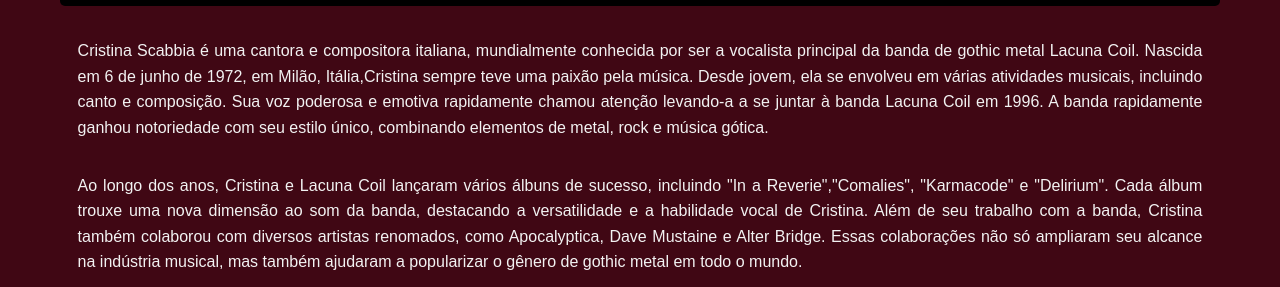
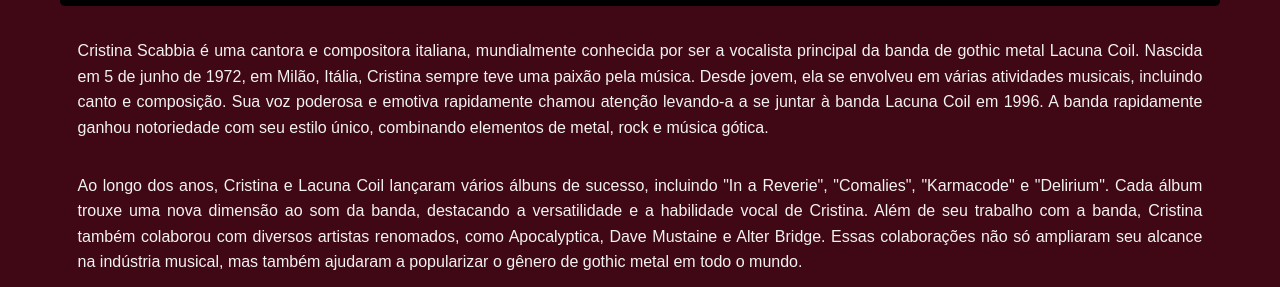
Before and after one commit to SimonePenido/cristina_scabbia_fan, a plain HTML site: page index.html in a window 1280 px wide. Shown: the part 665-952 px from the top of the page. Drawn offline with Linux system fonts and the light colour scheme.

Commit message:
Atualizar o index.html

```diff
--- a/index.html
+++ b/index.html
@@ -29,12 +29,12 @@
             <div class="container">
                 <h2>Sobre Cristina</h2>
                 <p>
-                    Cristina Scabbia é uma cantora e compositora italiana, mundialmente conhecida por ser a vocalista principal da banda de gothic metal Lacuna Coil. Nascida em 6 de junho de 1972, em Milão, Itália,Cristina sempre teve uma paixão pela música. Desde jovem, ela se envolveu em várias atividades
+                    Cristina Scabbia é uma cantora e compositora italiana, mundialmente conhecida por ser a vocalista principal da banda de gothic metal Lacuna Coil. Nascida em 5 de junho de 1972, em Milão, Itália, Cristina sempre teve uma paixão pela música. Desde jovem, ela se envolveu em várias atividades
 musicais, incluindo canto e composição. Sua voz poderosa e emotiva rapidamente chamou atenção levando-a a se juntar à banda Lacuna Coil em 1996. A banda rapidamente ganhou notoriedade com seu estilo único, combinando elementos de metal, rock e música gótica.
                 </p>
 
                 <p>
-                    Ao longo dos anos, Cristina e Lacuna Coil lançaram vários álbuns de sucesso, incluindo "In a Reverie","Comalies", "Karmacode" e "Delirium". Cada álbum trouxe uma nova dimensão ao som da banda, destacando a versatilidade e a habilidade vocal de Cristina. Além de seu trabalho com a banda, Cristina também colaborou com diversos artistas renomados, como Apocalyptica, Dave Mustaine e Alter Bridge. Essas colaborações não só ampliaram seu alcance na indústria musical, mas também ajudaram a popularizar o gênero de gothic metal em todo o mundo.
+                    Ao longo dos anos, Cristina e Lacuna Coil lançaram vários álbuns de sucesso, incluindo "In a Reverie", "Comalies", "Karmacode" e "Delirium". Cada álbum trouxe uma nova dimensão ao som da banda, destacando a versatilidade e a habilidade vocal de Cristina. Além de seu trabalho com a banda, Cristina também colaborou com diversos artistas renomados, como Apocalyptica, Dave Mustaine e Alter Bridge. Essas colaborações não só ampliaram seu alcance na indústria musical, mas também ajudaram a popularizar o gênero de gothic metal em todo o mundo.
                 <p>
 
                 <div>
@@ -54,7 +54,7 @@ musicais, incluindo canto e composição. Sua voz poderosa e emotiva rapidamente
                 Cristina Scabbia iniciou sua carreira musical em 1991, mas foi em 1996 que ela se juntou à banda Lacuna Coil, onde se tornou a vocalista principal. Com sua voz poderosa e presença de palco marcante, Cristina ajudou a banda a ganhar reconhecimento internacional no gênero gothic metal.
             </p>
             <p>
-                Scabbia é destaque em uma música do Megadeth " À Tout le Monde (Set Me Free) ". Ela também apareceu em The Theory of Everything , um álbum do projeto Ayreon de Arjen Anthony Lucassen , com o qual ela é escalada como a Mãe. Ela também é a artista de destaque na música "SOS (Anything But Love)" do Apocalyptica e outra versão da música "Watch Over You" do Alter Bridge . Scabbia fez um dueto com o ex-vocalista italiano do Linea 77 Emiliano Audisio na faixa "Beautiful Lie" para fazer parte da trilha sonora do filme italiano Passione sinistra de 2013.
+                Scabbia é destaque em uma música do Megadeth "À Tout le Monde (Set Me Free)". Ela também apareceu em The Theory of Everything , um álbum do projeto Ayreon de Arjen Anthony Lucassen, com o qual ela é escalada como a Mãe. Ela também é a artista de destaque na música "SOS (Anything But Love)" do Apocalyptica e outra versão da música "Watch Over You" do Alter Bridge. Scabbia fez um dueto com o ex-vocalista italiano do Linea 77 Emiliano Audisio na faixa "Beautiful Lie" para fazer parte da trilha sonora do filme italiano Passione sinistra de 2013.
             </p>
 
             <div class="background-image"></div>
```
